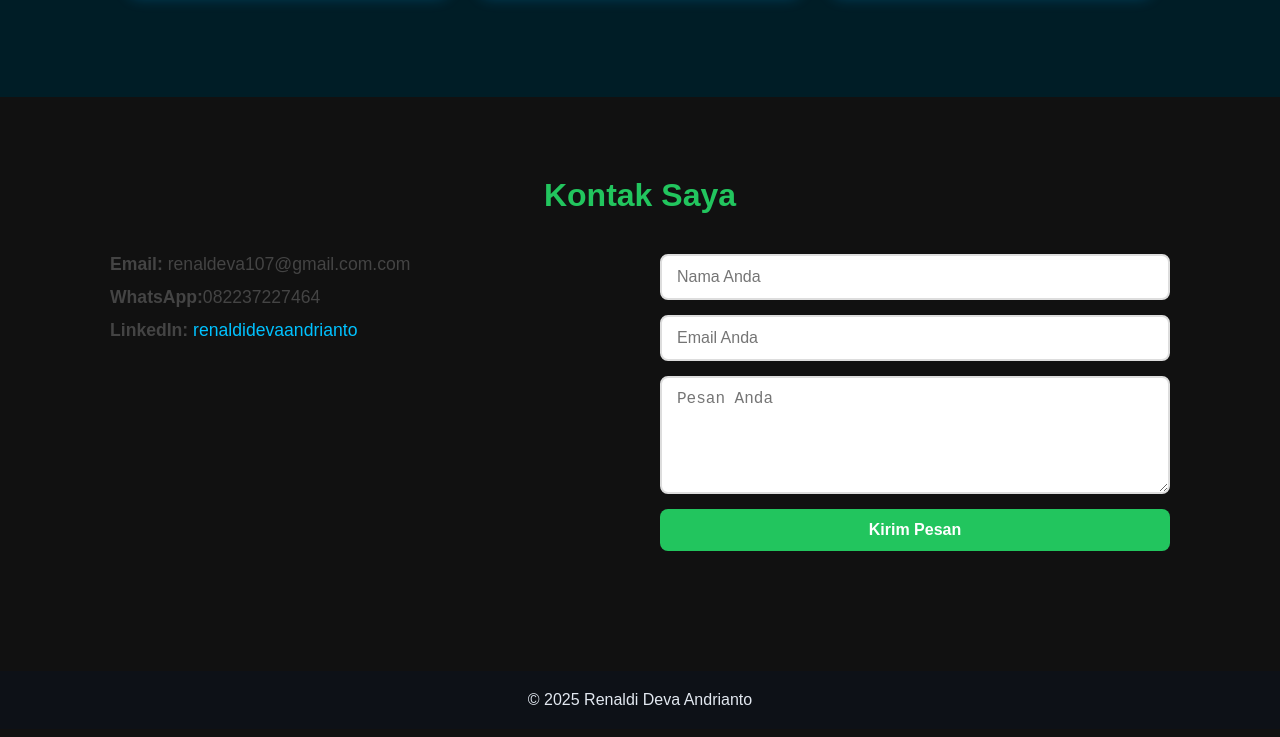
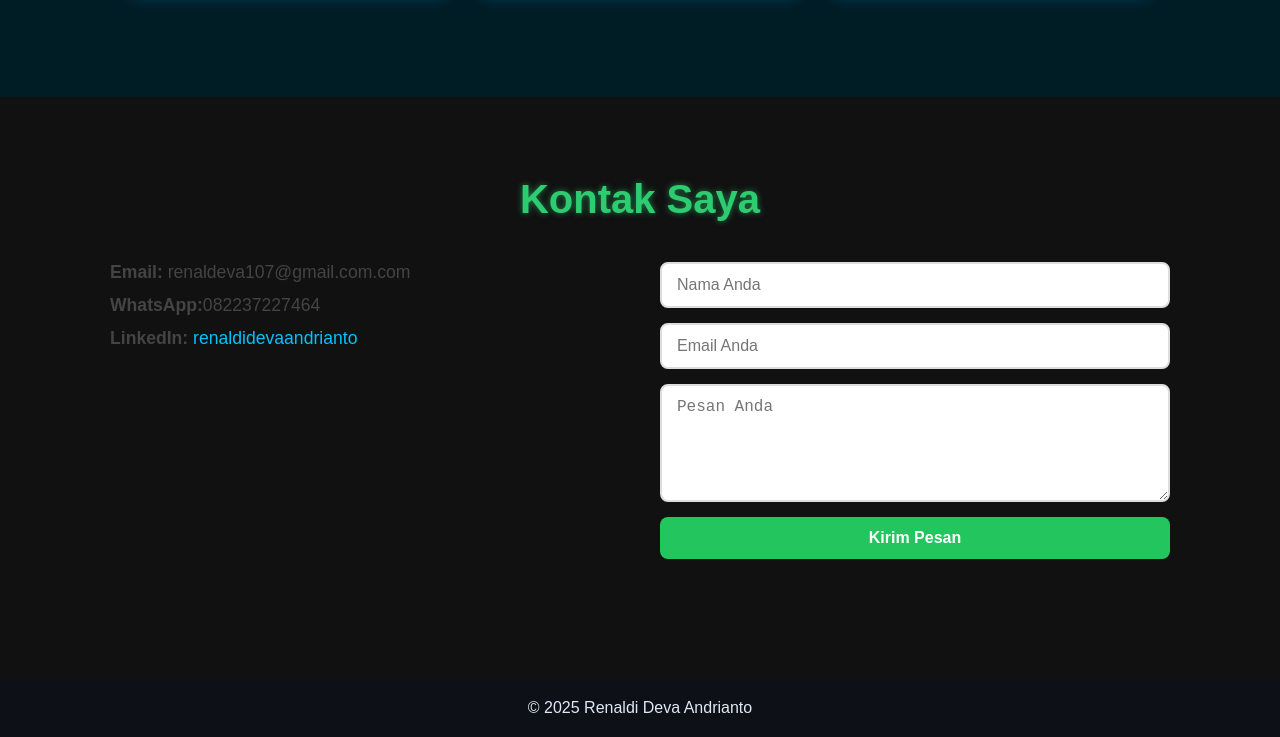
Before and after one commit to renaldeva/PORTOFOLIO-RENALDI-DEVA-ANDRIANTO, a plain HTML site: page Portofolio_Renaldi/index.html in a window 1280 px wide. Shown: the part 1735-2472 px from the top of the page. Drawn offline with Linux system fonts and the light colour scheme.

Commit message:
Add files via upload

```diff
--- a/Portofolio_Renaldi/style.css
+++ b/Portofolio_Renaldi/style.css
@@ -361,9 +361,10 @@ nav ul li a {
 
   .contact h2 {
     text-align: center;
-    font-size: 2rem;
     margin-bottom: 40px;
-    color: #22c55e;
+    font-size: 2.5em;
+    color: #2ecc71;
+    text-shadow: 0 0 6px rgba(46, 204, 113, 0.6);
   }
 
   .contact-container {
```
